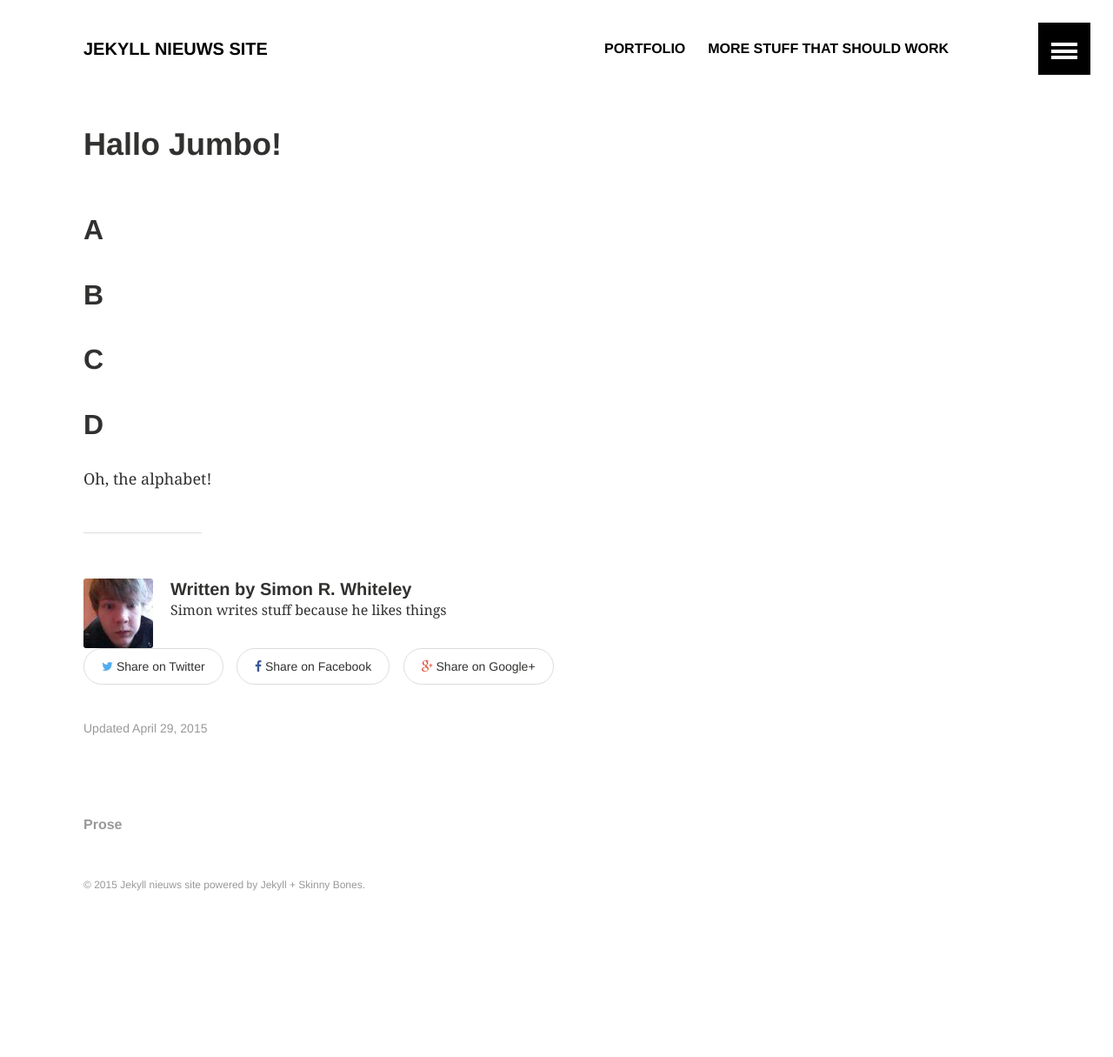
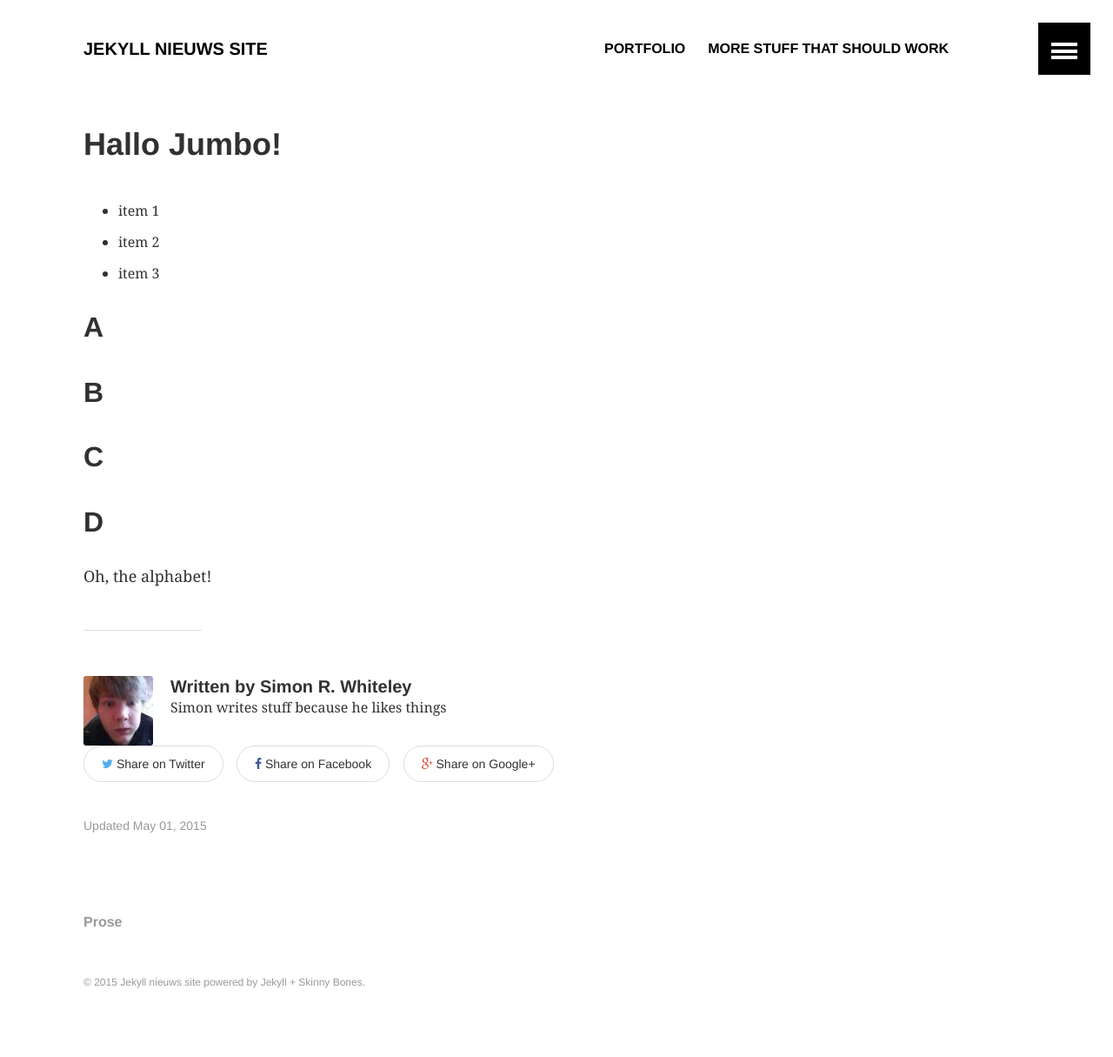
Before and after one commit to grandconjuration/YellowHumanSoftwareDocs, a Jekyll site: the page built from _posts/2015-04-29-hallo-jumbo.md, in a window 1280 px wide. Shown: the whole page at 87% size. Built offline with Jekyll 4.4.1, drawn with Linux system fonts in a browser that asks for light colours; before the commit the page ends 1103 px from its top, so only the background shows below that.

Commit message:
Updated 2015-04-29-hallo-jumbo.md

```diff
--- a/_posts/2015-04-29-hallo-jumbo.md
+++ b/_posts/2015-04-29-hallo-jumbo.md
@@ -2,7 +2,13 @@
 layout: article
 published: true
 title: "Hallo Jumbo!"
+modified: "2015-05-01 16:19:33 +0200"
 ---
+
+- item 1
+- item 2
+- item 3
+
 
 
 ## A
```
